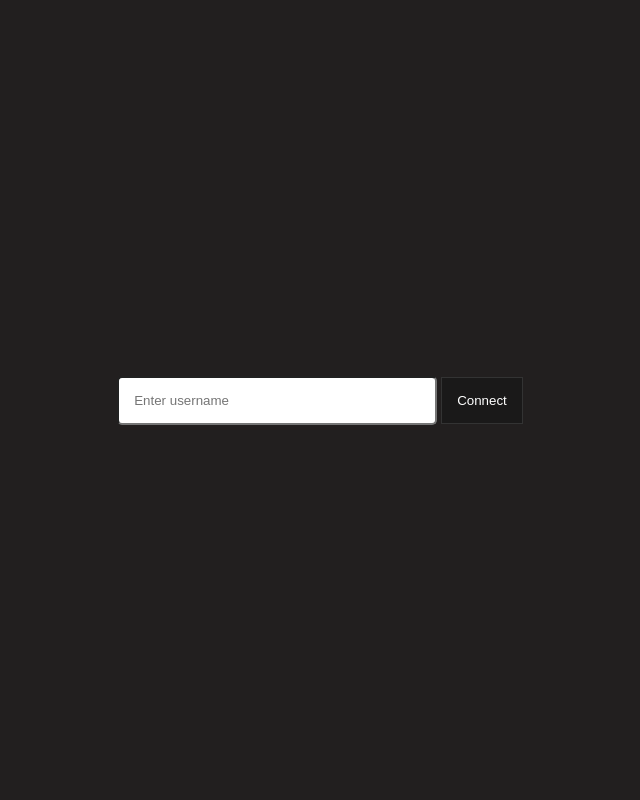
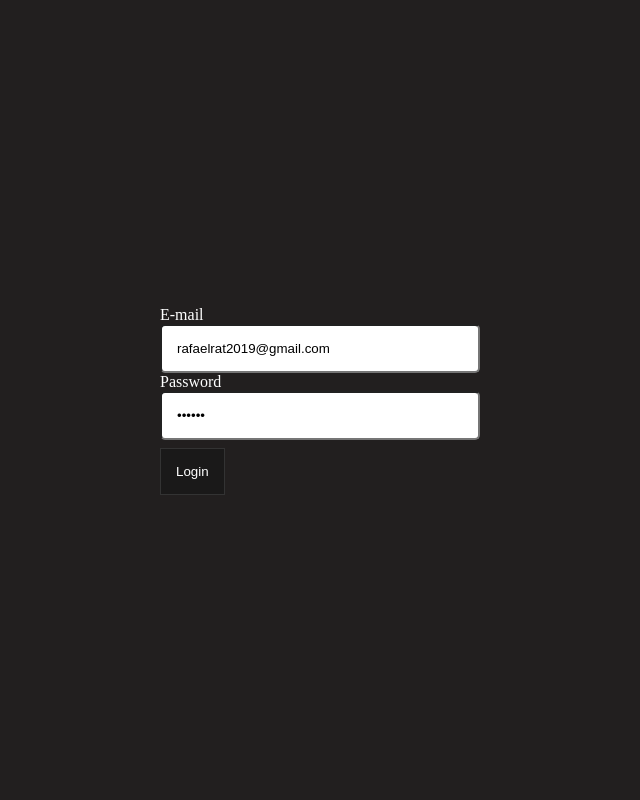
Before and after one commit to rafaeldevbackend/php-chat-application, a PHP site: page / in a window 1280 px wide. Shown: the whole page, without its empty margins (320-960 px from the left). Run offline with PHP 8.4, Linux system fonts and the light colour scheme.

Commit message:
Criar página login

```diff
--- /dev/null
+++ b/assets/css/style.css
@@ -0,0 +1,22 @@
+* {
+    margin: 0;
+    padding: 0;
+    box-sizing: border-box;
+}
+
+body {
+    width: 100vw;
+    height: 100vh;
+    display: flex;
+    justify-content: center;
+    background-color: #221f1f;
+}
+
+main {
+    display: flex;
+    flex-direction: column;
+    justify-content: center;
+    align-items: center;
+    width: 70vw;
+    padding: 0.25em 0.5em;
+}
--- a/index.html
+++ /dev/null
@@ -1,192 +0,0 @@
-<!DOCTYPE html>
-<html lang="en">
-<head>
-    <meta charset="UTF-8">
-    <title>My chat</title>
-
-    <style type="text/css">
-
-        * {
-            margin: 0;
-            padding: 0;
-            box-sizing: border-box;
-        }
-
-        h1 {
-            margin: 5px 0;
-        }
-
-        body {
-            width: 100vw;
-            height: 100vh;
-            display: flex;
-            justify-content: center;
-            background-color: #221f1f;
-        }
-
-        main {
-            display: flex;
-            flex-direction: column;
-            justify-content: center;
-            align-items: center;
-            width: 70vw;
-            padding: 0.25em 0.5em;
-        }
-
-        form#user-form {
-            text-align: center;
-        }
-
-        input#username {
-            width: 320px;
-            padding: 15px;
-        }
-
-        input {
-            padding: 5px;
-            border-radius: 5px;
-        }
-
-        form#user-form button {
-            padding: 15px;
-        }
-
-        textarea {
-            width: 100%;
-            padding: 5px;
-            resize: none;
-            background-color: #1a1919;
-            color: #ffffff;
-        }
-
-        button {
-            padding: 5px;
-            border: 1px solid #333;
-            background-color: #1a1919;
-            color: #ffffff;
-        }
-
-        form#message-form {
-            width: 100%;
-            display: none;
-            padding: 0.25em 0;
-        }
-
-        output#chat {
-            display: none;
-            width: 100%;
-            height: calc(100% - 61px);
-            padding: 0 15px 15px 15px;
-            background-color: #1a1919;
-            overflow-y: scroll;
-        }
-
-        .system {
-            margin: 12px 0;
-            font-family: sans-serif;
-            font-size: small;
-            color: #2ba8bd;
-        }
-
-        .system span.system-message {
-            font-weight: bold;
-        }
-
-        .message {
-            margin: 20px 0;
-            padding: 1px 10px 5px 10px;
-            font-size: 15pt;
-            background-color: #27272763;
-            border-radius: 0 15px;
-        }
-
-        .chat {
-            color: #abaaaa;
-        }
-
-        .chat span.message-header {
-            font-size: 12pt;
-        }
-
-        .chat span.message-text {
-            font-size: 14pt;
-            line-height: 1.75em;
-        }
-
-        .text-left {
-            text-align: left;
-        }
-
-        .text-right {
-            text-align: right;
-        }
-
-        output#chat::-webkit-scrollbar {
-            width: 8px;
-        }
-
-        output#chat::-webkit-scrollbar-thumb {
-            background-color: #373434;
-            border-radius: 20px;
-        }
-    </style>
-</head>
-<body>
-    <main>
-        <form id="user-form">
-            <input type="text" id="username" placeholder="Enter username">
-            <button>Connect</button>
-        </form>
-
-        <output id="chat"></output>
-
-        <form id="message-form">
-            <textarea id="message" placeholder="type your message"></textarea>
-            <button type="submit">Send</button>
-        </form>
-    </main>
-
-    <script type="text/javascript">
-
-        const input = document.getElementById('message');
-        const output = document.getElementById('chat');
-
-        document.getElementById('user-form').addEventListener('submit', function(e) {
-            e.preventDefault();
-
-            let username = document.getElementById('username').value;
-
-            if(username.length == 0) {
-                alert('Preencha o nome de usuário');
-                return;
-            }
-
-            var socket = new WebSocket('ws://localhost:8081');
-
-            socket.onopen = function(e) {
-                const username = document.getElementById('username').value;
-
-                document.querySelector('output#chat').style.display = 'block';
-                document.getElementById('user-form').style.display = 'none';
-                document.getElementById('message-form').style.display = 'flex';
-
-                socket.send(JSON.stringify({ type: 'connect', username: username }));
-            };
-
-            socket.onmessage = function(e) {
-                const data = JSON.parse(e.data);
-                const message = document.createElement('div');
-                message.classList.add('message');
-                message.innerHTML = data['messageComponent'];
-                output.appendChild(message);
-            };
-
-            document.getElementById('message-form').addEventListener('submit', function(e) {
-                e.preventDefault();
-                socket.send(JSON.stringify({type: 'chat', message: input.value}));
-                input.value = '';
-            });
-        });
-    </script>
-</body>
-</html>
--- /dev/null
+++ b/index.php
@@ -0,0 +1,92 @@
+<?php
+
+    ini_set('display_errors', true);
+    ini_set('display_startup_errors', true);
+    error_reporting(E_ALL);
+
+    session_start();
+
+    if(isset($_POST['login'])) {
+
+        $email    = $_POST['email'];
+        $password = $_POST['password'];
+
+        $conn = new PDO("mysql:host=localhost;dbname=chat;", "root", "123456");
+
+        $stmt = $conn->prepare("SELECT id, email, password FROM users WHERE email = :email and password = :password LIMIT 1");
+        $stmt->bindParam(':email', $email);
+        $stmt->bindParam(':password', $password);
+        $stmt->execute();
+        $user = $stmt->fetch(PDO::FETCH_ASSOC);
+
+        if(is_array($user)) {
+            $_SESSION['id'] = $user['id'];
+            $_SESSION['email'] = $user['email'];
+
+            setcookie(
+                'PHPSESSID',           // Nome do cookie
+                session_id(),          // Valor do cookie
+                0,                     // Tempo de expiração (0 para expirar ao fechar o navegador)
+                '/',                   // Caminho (usualmente '/' para todo o site)
+                '',                    // Domínio (string vazia para usar o domínio atual)
+                false,                 // Secure (false para não usar SSL)
+                true                   // HttpOnly (true para limitar acesso ao cookie via JavaScript)
+            );
+
+            header('location: chat.php');
+            exit();
+        }
+    }
+?>
+<!DOCTYPE html>
+<html lang="en">
+<head>
+    <meta charset="UTF-8">
+    <title>My chat</title>
+
+    <link rel="stylesheet" href="./assets/css/style.css">
+    <style type="text/css">
+        h1 {
+            margin: 5px 0;
+        }
+
+        form#user-form {
+            text-align: center;
+        }
+
+        label {
+            color: #ffffff;
+        }
+
+        input#user-email {
+        }
+
+        input {
+            width: 320px;
+            padding: 15px;
+            border-radius: 5px;
+        }
+
+        button {
+            margin-top: 8px;
+            padding: 15px;
+            border: 1px solid #333;
+            background-color: #1a1919;
+            color: #ffffff;
+        }
+    </style>
+</head>
+<body>
+    <main>
+        <form id="login" method="POST">
+            <label for="user-email">E-mail</label><br>
+            <input type="email" name="email" id="user-email" placeholder="user@provider.com" value="rafaelrat2019@gmail.com"><br>
+
+            <label for="user-password">Password</label><br>
+            <input type="password" name="password" id="user-password" placeholder="******" value="123456"><br>
+
+            <button type="submit" name="login">Login</button>
+        </form>
+    </main>
+</body>
+</html>
```
Also changed, not shown: assets/css/chat.css (added, +78 -0 lines), chat.php (added, +49 -0 lines), src/MyChat.php (+22 -0 lines).
